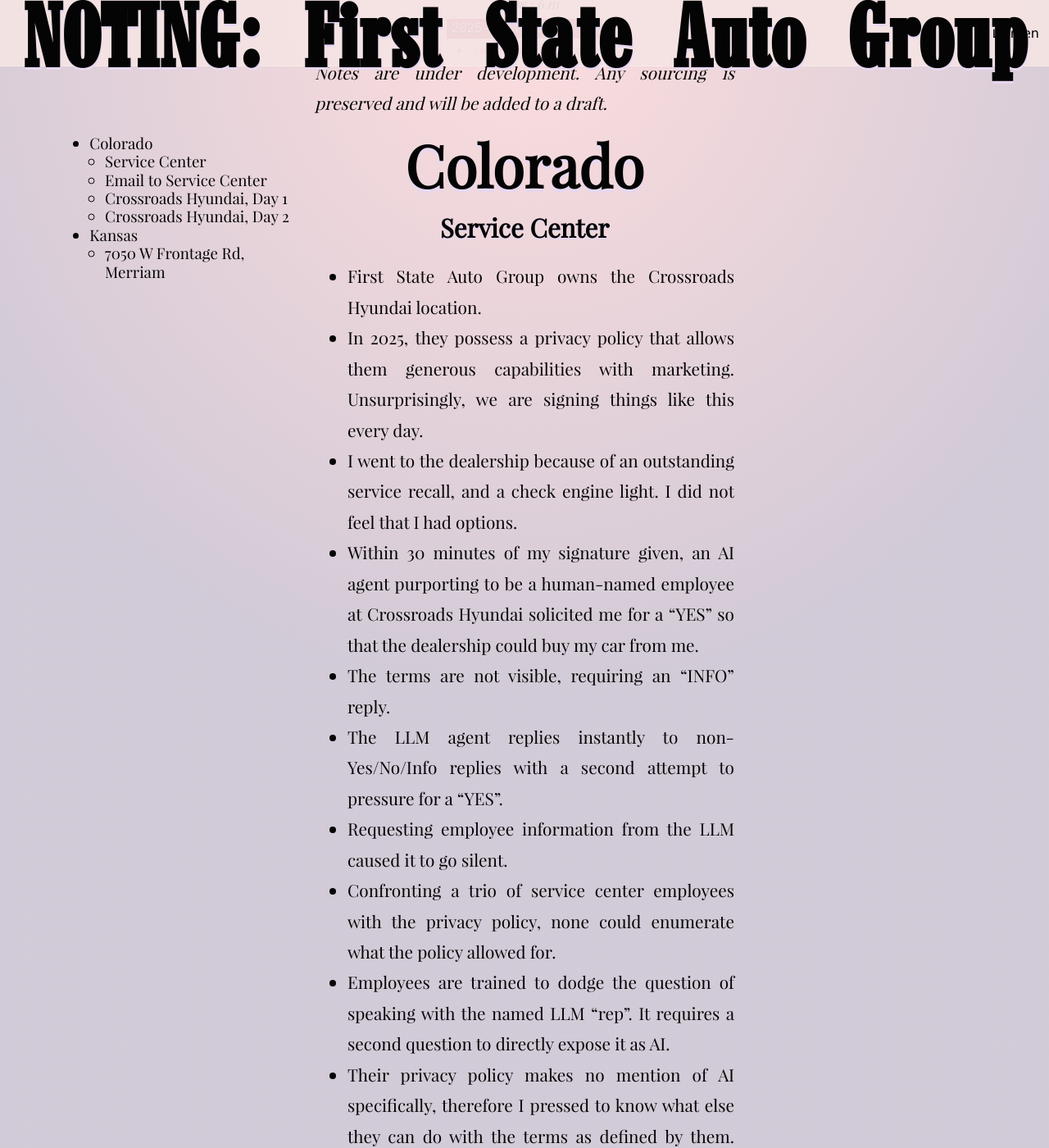
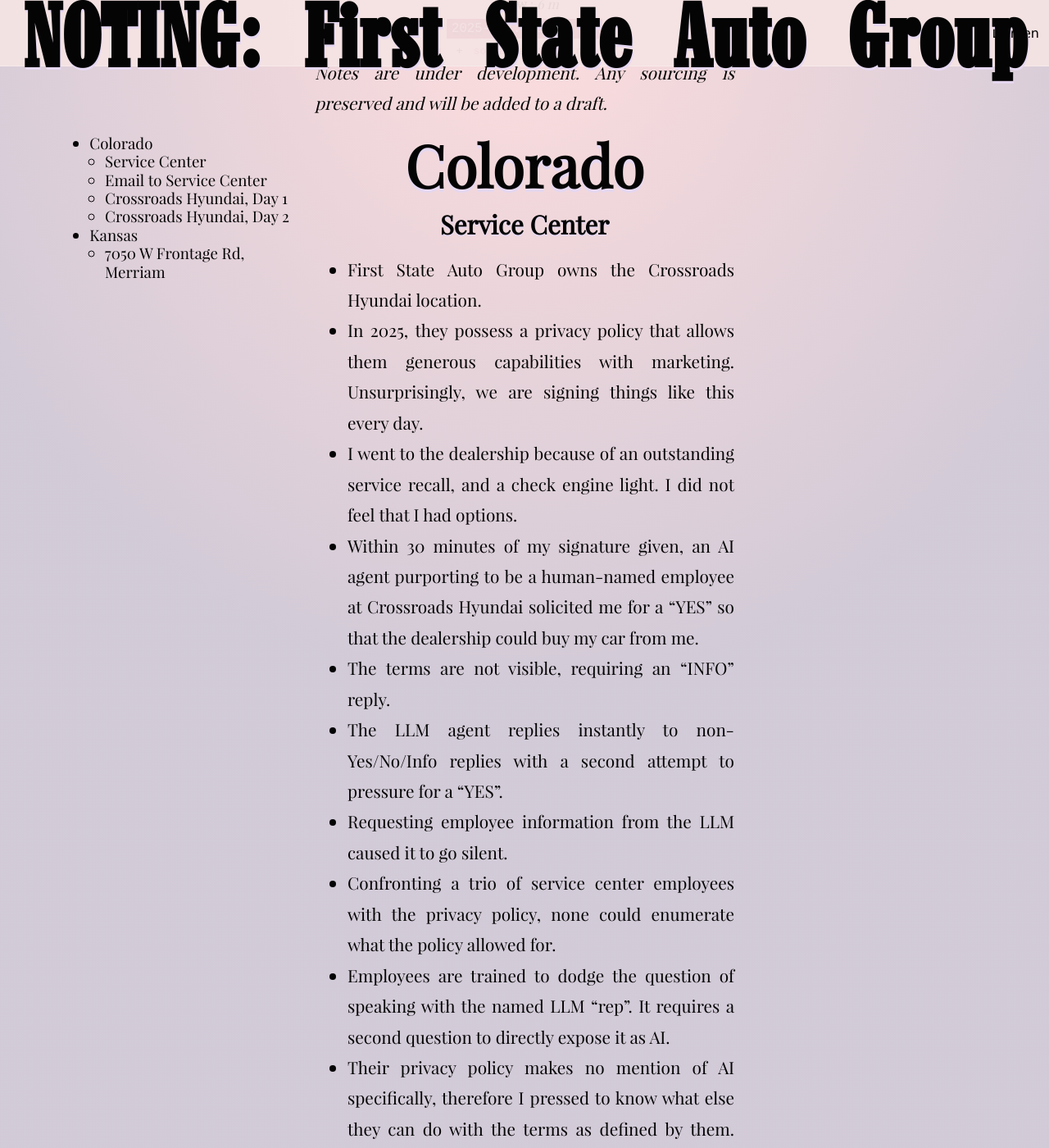
Before and after one commit to tiliv/antibody, a Jekyll site: the page built from docs/journal/autumn-ryan-First-State-Auto-Group/index.md, in a window 1280 px wide and 1400 px high, scrolled down 627 px. Shown: the whole window at 82% size. Built offline with Jekyll 4.4.1, drawn with Linux system fonts in a browser that asks for light colours.

Commit message:
Height calculation fix

```diff
--- a/docs/css/journal.css
+++ b/docs/css/journal.css
@@ -43,15 +43,25 @@
   hyphens: auto;
   text-align: center;
   margin: 0.5em auto;
-  height: 1em;
+  /* height: 1em; */
   line-height: 1em;
-  min-height: 40px;
+  min-height: 1em;
 }
 article h3 { font-size: 3.4em }
 article h4 { font-size: 1.5em }
 article h3, article h4 {
   text-shadow: 0 .06em var(--sh);
   top: 40px;
+}
+article blockquote {
+  margin: 1em 1em 0;
+  color: var(--fg1);
+  border-left: 20px solid var(--accent);
+
+}
+article blockquote code {
+  box-shadow: .35em .35em 0 black;
+  margin-right: .4em;
 }
 
 aside.side {
```
Also changed, not shown: docs/journal/autumn-ryan-Value-of-Games/index.md (+1 -0 lines).
